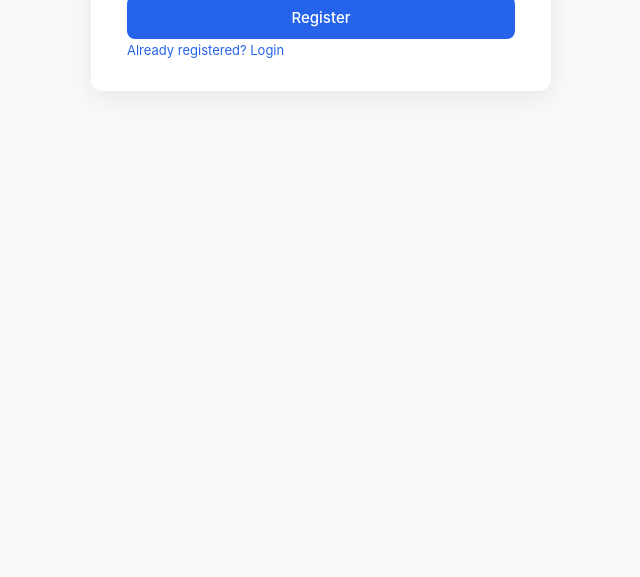
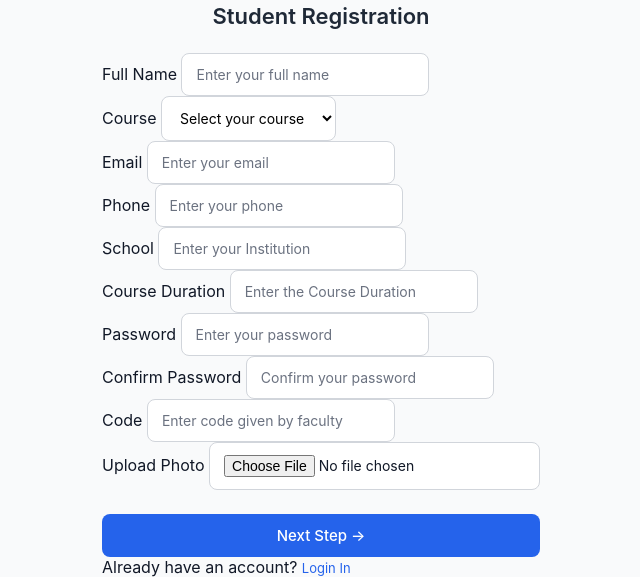
Before and after one commit to BhoomikaR2610/Online-Assessment-Website, a Flask app: page / in a window 1280 px wide. Shown: the part 605-1182 px from the top of the page, without its empty margins (319-959 px from the left). Before the commit the page ends 698 px from the top, so only its background shows below. Run offline with Flask 3, Linux system fonts and the light colour scheme.

Commit message:
Revamp registration form layout and fields

```diff
--- a/templates/register.html
+++ b/templates/register.html
@@ -1,31 +1,102 @@
 <!DOCTYPE html>
-<html>
+<html lang="en">
 <head>
+    <meta charset="UTF-8">
     <title>Student Registration</title>
     <link rel="stylesheet" href="{{ url_for('static', filename='style.css') }}">
 </head>
 <body>
 
-<div class="container">
+<div class="registration-card">
 
-    <h2>Student Registration</h2>
+    <!-- LEFT SIDE - ART -->
+    <div class="card-left">
+        <img src="{{ url_for('static', filename='img1.avif') }}" alt="Illustration" class="hero-image">
+    </div>
 
-    {% for msg in get_flashed_messages() %}
-        <div class="flash">{{ msg }}</div>
-    {% endfor %}
+    <!-- RIGHT SIDE - FORM -->
+    <div class="card-right">
+        <div class="form-wrapper">
 
-    <form method="POST" enctype="multipart/form-data">
-        <input name="name" placeholder="Full Name" required>
-        <input name="email" type="email" placeholder="Email" required>
-        <input name="password" type="password" placeholder="Password" required>
-        <input name="course" placeholder="Course">
-        <input name="school" placeholder="School">
-        <input name="semester" placeholder="Semester">
-        <input type="file" name="photo" required>
-        <button type="submit">Register</button>
-    </form>
+            <!-- LOGO on left -->
+            <img src="{{ url_for('static', filename='logo.jpeg') }}" alt="Logo" class="overlay-logo-left">
 
-    <a href="{{ url_for('login') }}">Already registered? Login</a>
+            <!-- TITLE -->
+            <h2>Student Registration</h2>
+
+            <!-- FORM -->
+            <form method="POST" enctype="multipart/form-data">
+
+                <div class="input-grid">
+
+                    <div class="input-box">
+                        <label for="name">Full Name</label>
+                        <input type="text" name="name" placeholder="Enter your full name" required>
+                    </div>
+
+                    <div class="input-box">
+                        <label for="course">Course</label>
+                        <select name="course" required>
+                            <option value="" disabled selected>Select your course</option>
+                            <option value="BSc CS">BSc CS</option>
+                            <option value="BSc IT">BSc IT</option>
+                            <option value="BCA">BCA</option>
+                            <option value="MSc CS">MSc CS</option>
+                        </select>
+                    </div>
+
+                    <div class="input-box">
+                        <label for="email">Email</label>
+                        <input type="email" name="email" placeholder="Enter your email" required>
+                    </div>
+
+                    <div class="input-box">
+                        <label for="phone">Phone</label>
+                        <input type="text" name="phone" placeholder="Enter your phone">
+                    </div>
+
+                    <div class="input-box">
+                        <label for="Institution">School</label>
+                        <input type="text" name="school" placeholder="Enter your Institution">
+                    </div>
+
+                    <div class="input-box">
+                        <label for="Semester">Course Duration</label>
+                        <input type="text" name="semester" placeholder="Enter the Course Duration ">
+                    </div>
+
+                    <div class="input-box">
+                        <label for="password">Password</label>
+                        <input type="password" name="password" placeholder="Enter your password" required>
+                    </div>
+
+                    <div class="input-box">
+                        <label for="confirm_password">Confirm Password</label>
+                        <input type="password" name="confirm_password" placeholder="Confirm your password" required>
+                    </div>
+
+                    <div class="input-box full-width">
+                        <label for="roll_no">Code</label>
+                        <input type="text" name="roll_no" placeholder="Enter code given by faculty" required>
+                    </div>
+
+                    <div class="input-box full-width">
+                        <label for="photo">Upload Photo</label>
+                        <input type="file" name="photo" required>
+                    </div>
+
+                </div>
+
+                <button type="submit" class="next-btn">Next Step →</button>
+
+            </form>
+
+            <p class="footer-text">
+                Already have an account? <a href="{{ url_for('login') }}">Login In</a>
+            </p>
+
+        </div>
+    </div>
 
 </div>
 
```
